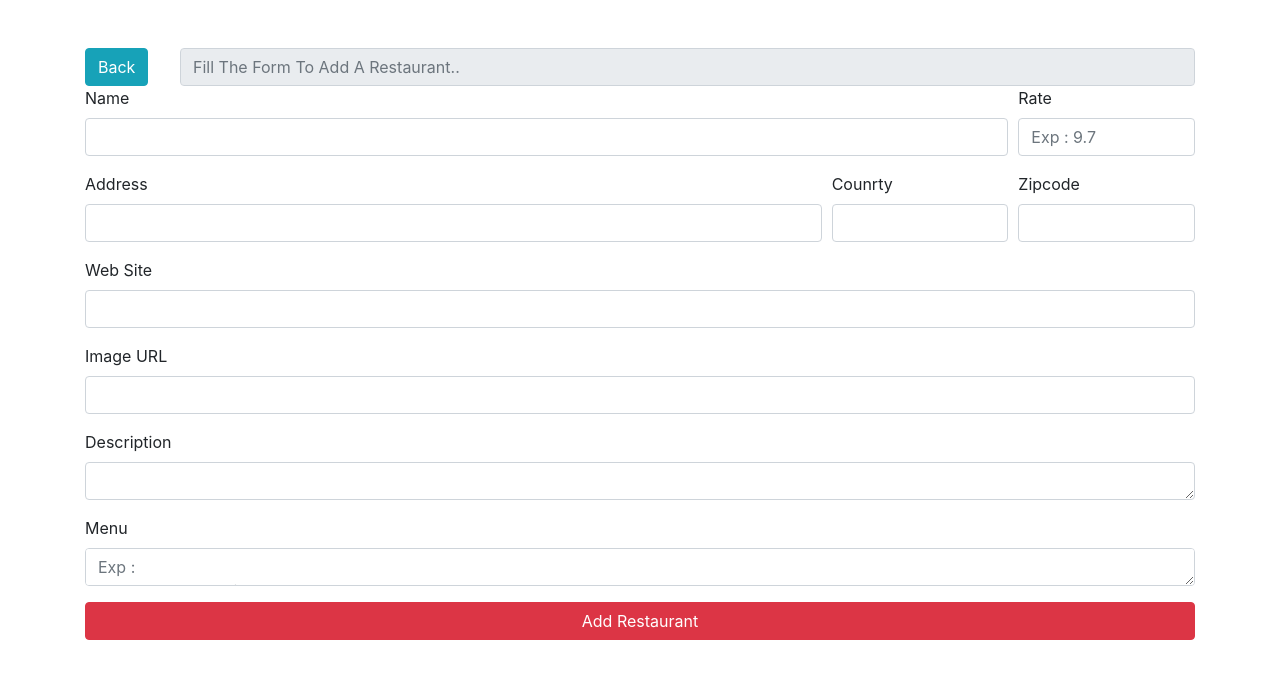
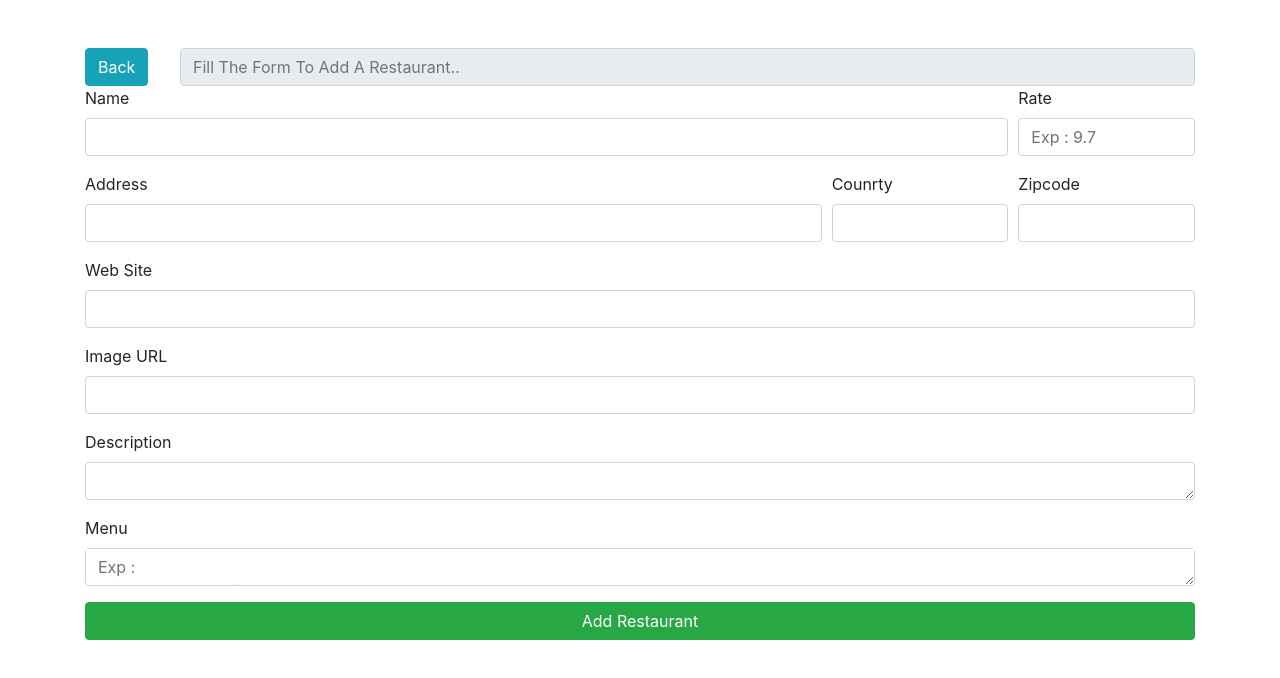
Before and after one commit to alicolak64/restaurant-project, a React (Create React App) app: page /addRestaurant in a window 1280 px wide. Shown: the top 678 px of the page. Built offline with nearby package versions, Linux system fonts and the light colour scheme; no server answers.

Commit message:
change color of button

```diff
--- a/src/components/AddRestaurant.js
+++ b/src/components/AddRestaurant.js
@@ -38,6 +38,8 @@ const AddRestaurant = (props) => {
                 web: formRestaurant.web,
             }
         }
+
+
 
         props.addRestaurant(newRestaurant);
         navigate("/")
@@ -146,7 +148,7 @@ const AddRestaurant = (props) => {
                         ></textarea>
                     </div>
                 </div>
-                <input type="submit" className="btn btn-danger btn-block" value="Add Restaurant" />
+                <input type="submit" className="btn btn-success btn-block" value="Add Restaurant" />
             </form>
         </div>
     )
```
